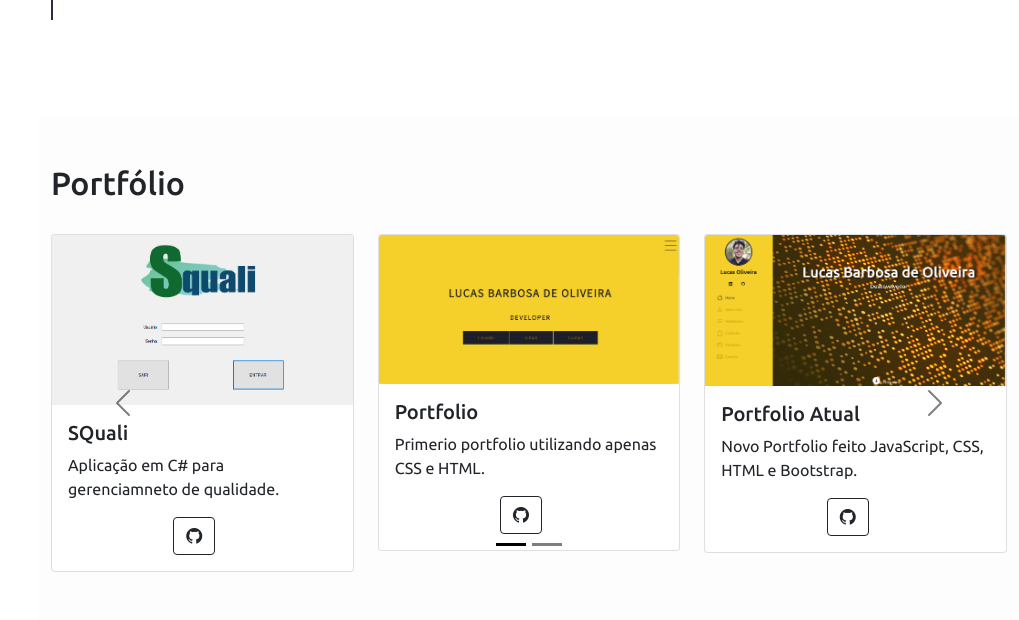
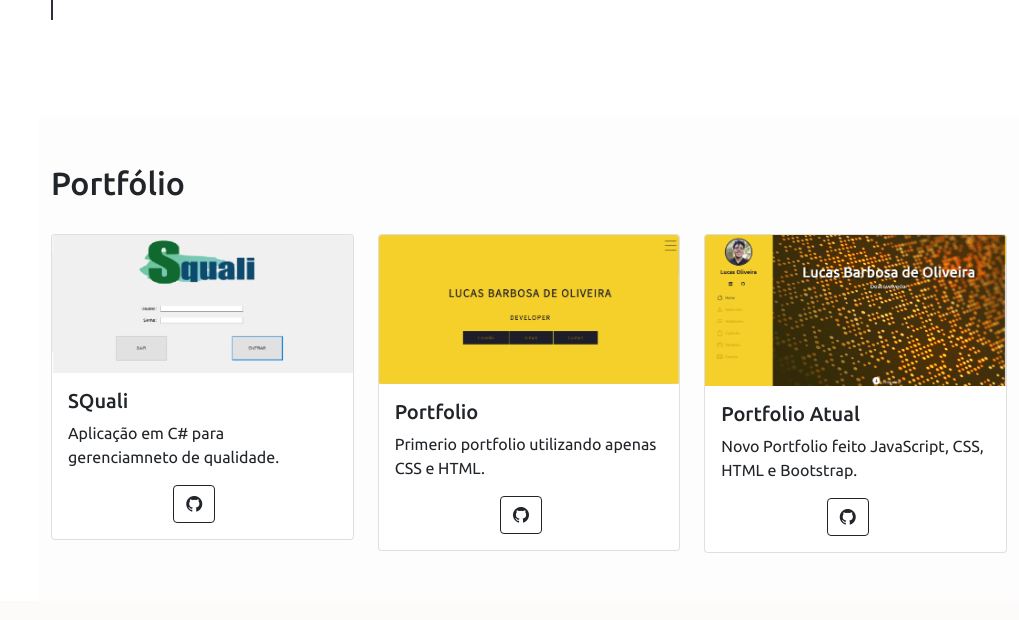
Before and after one commit to luquita78/new_portfolio, a Flask app: page / in a window 1280 px wide. Shown: the part 3552-4172 px from the top of the page, without its empty margins (261-1280 px from the left). After the commit the page ends 4105 px from the top, so only its background shows below. Run offline with Flask 2, Linux system fonts and the light colour scheme; some libraries are stand-ins or nearby versions.

Commit message:
Ajuste na imgem

```diff
--- a/templates/index.html
+++ b/templates/index.html
@@ -362,10 +362,10 @@
 
             <div id="carouselPortfolio" class="carousel carousel-dark slide" data-bs-ride="carousel">
                 <div class="carousel-indicators">
-                    <button type="button" data-bs-target="#carouselPortfolio" data-bs-slide-to="0" class="active"
+                  <!--  <button type="button" data-bs-target="#carouselPortfolio" data-bs-slide-to="0" class="active"
                         aria-current="true" aria-label="Slide 1"></button>
                     <button type="button" data-bs-target="#carouselPortfolio" data-bs-slide-to="1"
-                        aria-label="Slide 2"></button>
+                        aria-label="Slide 2"></button>-->
                 </div>
                 <div class="carousel-inner">
                     <div class="carousel-item active" data-bs-interval="10000">
@@ -423,7 +423,9 @@
 
 
                 </div>
-                <button class="carousel-control-prev" type="button" data-bs-target="#carouselPortfolio"
+           <!--
+
+              <button class="carousel-control-prev" type="button" data-bs-target="#carouselPortfolio"
                     data-bs-slide="prev">
                     <span class="carousel-control-prev-icon" aria-hidden="true"></span>
                     <span class="visually-hidden">Previous</span>
@@ -432,7 +434,7 @@
                     data-bs-slide="next">
                     <span class="carousel-control-next-icon" aria-hidden="true"></span>
                     <span class="visually-hidden">Next</span>
-                </button>
+                </button>-->
             </div>
 
         </div>
```
Also changed, not shown: static/img/squali.png.
